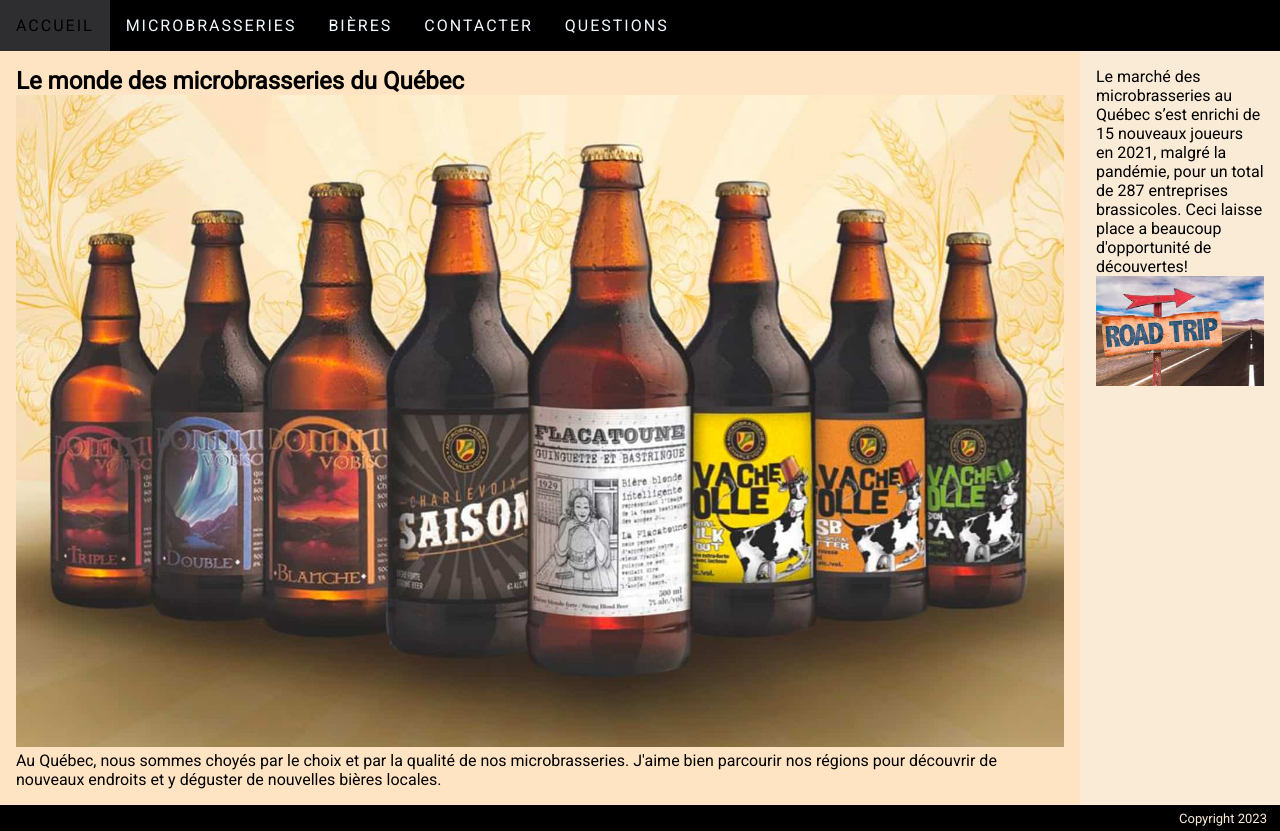
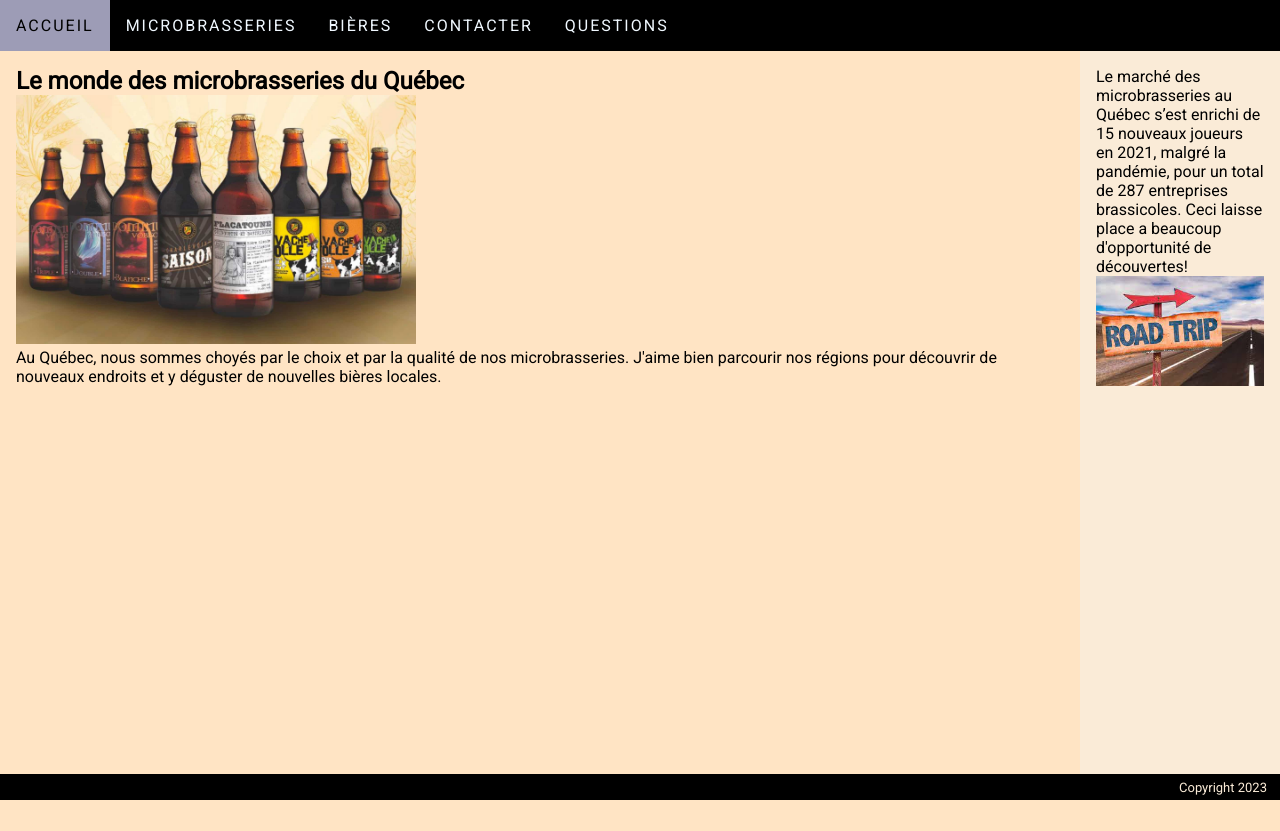
Before and after one commit to fhmaisonneuve/projetPassion, a plain HTML site: page index.html in a window 1280 px wide. After the commit the page ends 800 px from the top, so only its background shows below. Drawn offline with Linux system fonts and the light colour scheme.

Commit message:
formatage

```diff
--- a/css/styles.css
+++ b/css/styles.css
@@ -32,12 +32,12 @@ nav a {
 
 nav a:hover:not(.active) {
     color: black;
-    background-color: rgb(157, 156, 182);
+    background-color: antiquewhite;
     transition-duration: 0.5s;
 }
 
 nav a.active{
-    background-color: rgb(46, 46, 49);
+    background-color: rgb(157, 156, 182);
     color: black;
 }
 
@@ -77,6 +77,10 @@ picture > img{
     width: 100%;
 }
 
+article  picture > img{
+    width: 400px;
+}
+
 @media screen and (max-width: 700px) {
     main, nav{
         flex-flow: column;
--- a/index.html
+++ b/index.html
@@ -23,22 +23,28 @@
         <article>
             <h1>Le monde des microbrasseries du Québec</h1>
             <picture class="box">
-                <source srcset="img/header.jpg" media="(max-width:300px)">
+                <source srcset="img/header.jpg" media="(max-width:100px)">
                 <source srcset="img/header.jpg">
                 <img src="img/header.jpg" alt="Microbrasseries">
             </picture>
-            Au Québec, nous sommes choyés par le choix et par la qualité de nos microbrasseries.
+            <div>Au Québec, nous sommes choyés par le choix et par la qualité de nos microbrasseries.
 
-            J'aime bien parcourir nos régions pour découvrir de nouveaux endroits et y déguster de nouvelles bières locales.
+                J'aime bien parcourir nos régions pour découvrir de nouveaux endroits et y déguster de nouvelles bières
+                locales.</div>
+
 
         </article>
-        <aside> <hw4>Le marché des microbrasseries au Québec s’est enrichi de 15 nouveaux joueurs en 2021, malgré la pandémie, pour un total de 287 entreprises brassicoles.  Ceci laisse place a beaucoup d'opportunité de découvertes!</h4>
+        <aside>
+            <hw4>Le marché des microbrasseries au Québec s’est enrichi de 15 nouveaux joueurs en 2021, malgré la
+                pandémie, pour un total de 287 entreprises brassicoles. Ceci laisse place a beaucoup d'opportunité de
+                découvertes!</h4>
 
-            <picture class="box">
-                <source srcset="img/roadtrip.jpg" media="(max-width:300px)">
-                <source srcset="img/roadtrip.jpg">
-                <img src="img/roadtrip.jpg" alt="Microbrasseries">
-            </picture></aside>
+                <picture class="box">
+                    <source srcset="img/roadtrip.jpg" media="(max-width:300px)">
+                    <source srcset="img/roadtrip.jpg">
+                    <img src="img/roadtrip.jpg" alt="Microbrasseries">
+                </picture>
+        </aside>
     </main>
     <footer>
         Copyright 2023
```
Also changed, not shown: 1 other file.
